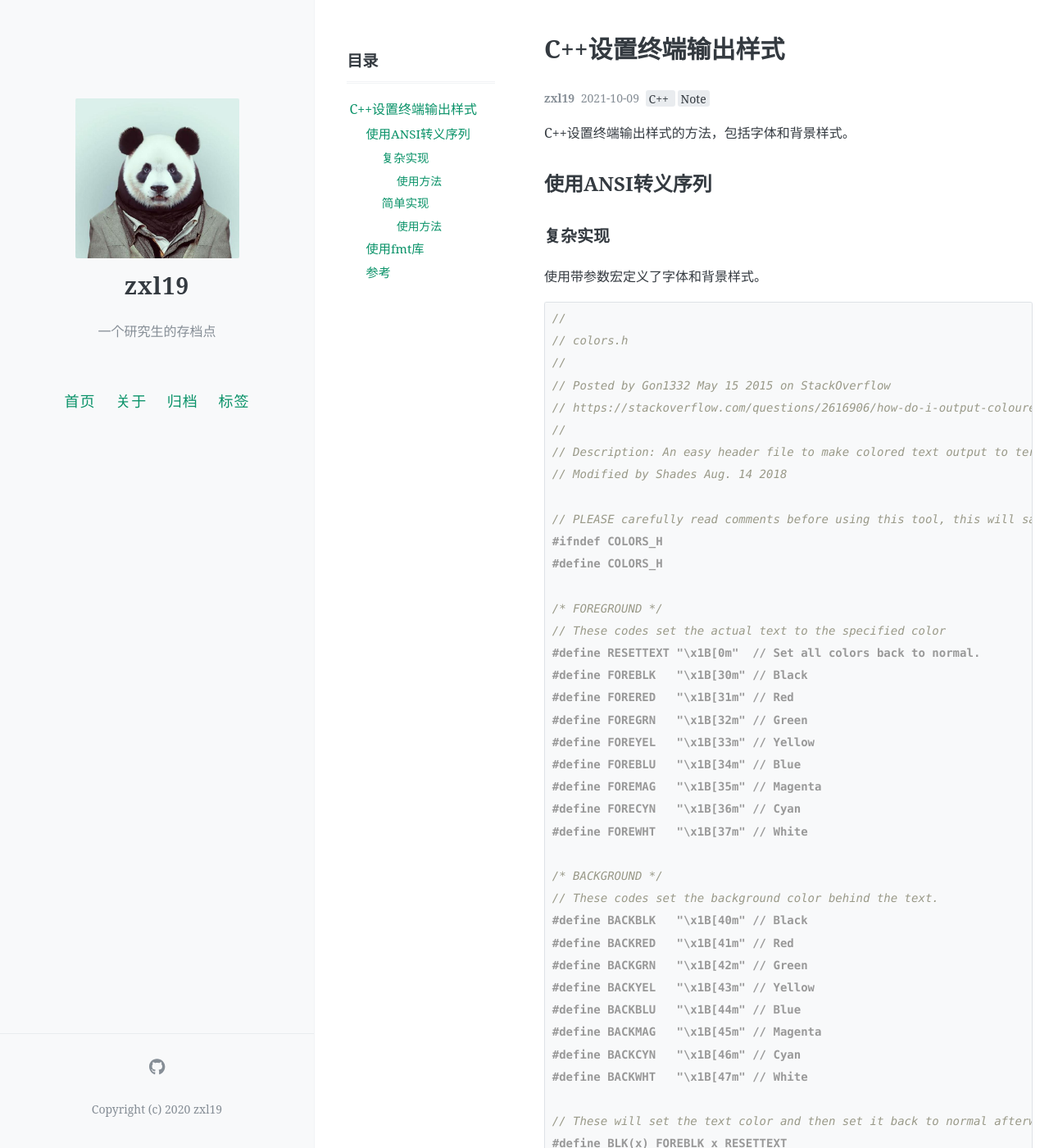
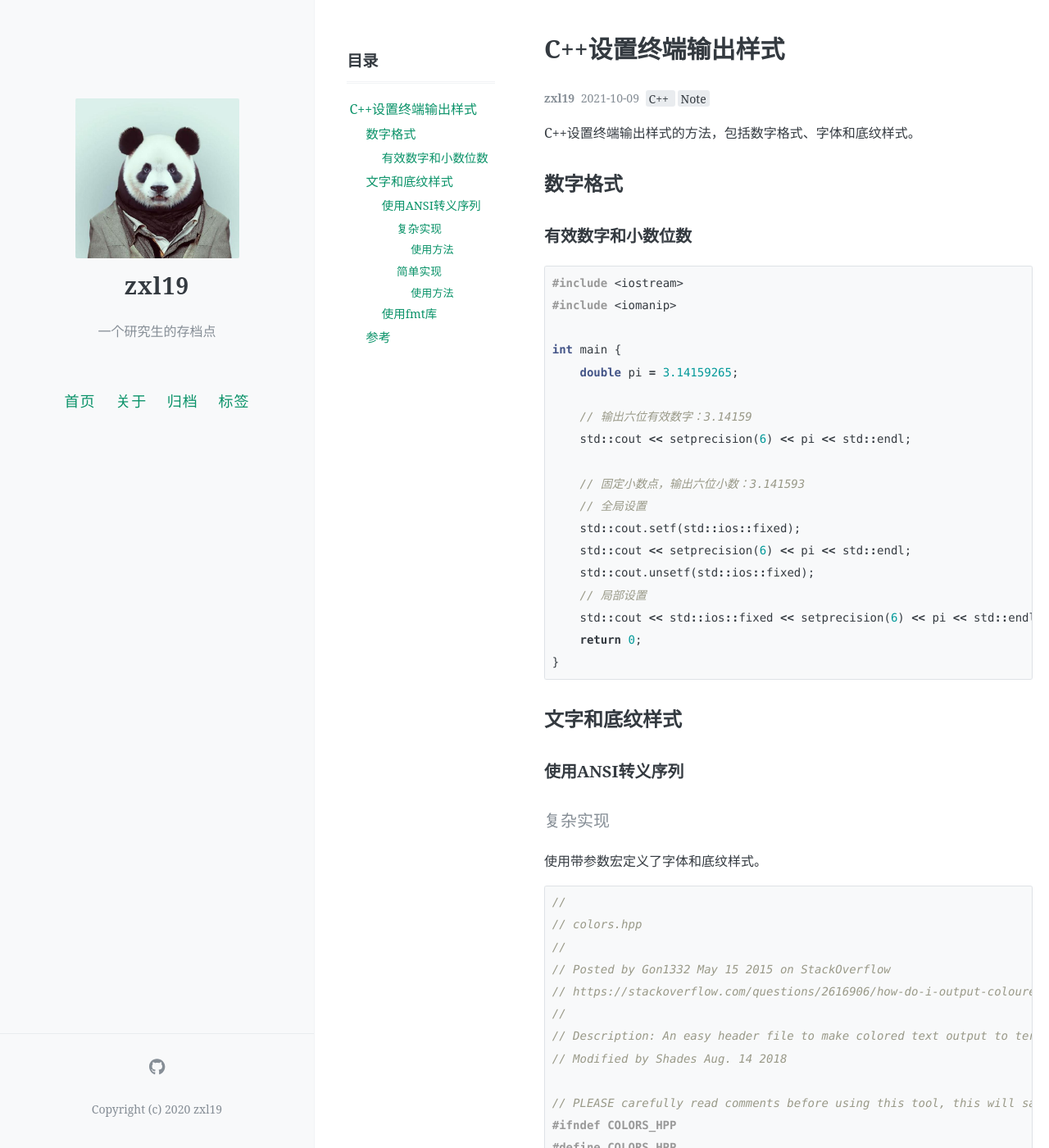
Before and after one commit to zxl19/zxl19.github.io, a Jekyll site: the page built from _posts/2021-10-09-cpp-terminal-format.md, in a window 1280 px wide and 1400 px high. Shown: the whole window at 82% size. Built offline with Jekyll 4.4.1, drawn with Linux system fonts in a browser that asks for light colours; comment, search, counter and statistics services are not loaded; some of the changed text lies outside the part shown.

Commit message:
Update Posts

````diff
--- a/_posts/2021-10-09-cpp-terminal-format.md
+++ b/_posts/2021-10-09-cpp-terminal-format.md
@@ -9,19 +9,46 @@ toc: true
 pinned: false
 ---
 
-C++设置终端输出样式的方法，包括字体和背景样式。
+C++设置终端输出样式的方法，包括数字格式、字体和底纹样式。
 
 <!-- more -->
 
-## 使用ANSI转义序列
+## 数字格式
 
-### 复杂实现
+### 有效数字和小数位数
 
-使用带参数宏定义了字体和背景样式。
+```cpp
+#include <iostream>
+#include <iomanip>
+
+int main {
+    double pi = 3.14159265;
+
+    // 输出六位有效数字：3.14159
+    std::cout << setprecision(6) << pi << std::endl;
+
+    // 固定小数点，输出六位小数：3.141593
+    // 全局设置
+    std::cout.setf(std::ios::fixed);
+    std::cout << setprecision(6) << pi << std::endl;
+    std::cout.unsetf(std::ios::fixed);
+    // 局部设置
+    std::cout << std::ios::fixed << setprecision(6) << pi << std::endl;
+    return 0;
+}
+```
+
+## 文字和底纹样式
+
+### 使用ANSI转义序列
+
+#### 复杂实现
+
+使用带参数宏定义了字体和底纹样式。
 
 ```cpp
 //
-// colors.h
+// colors.hpp
 //
 // Posted by Gon1332 May 15 2015 on StackOverflow
 // https://stackoverflow.com/questions/2616906/how-do-i-output-coloured-text-to-a-linux-terminal#2616912
@@ -30,8 +57,8 @@ C++设置终端输出样式的方法，包括字体和背景样式。
 // Modified by Shades Aug. 14 2018
 
 // PLEASE carefully read comments before using this tool, this will save you a lot of bugs that are going to be just about impossible to find.
-#ifndef COLORS_H
-#define COLORS_H
+#ifndef COLORS_HPP
+#define COLORS_HPP
 
 /* FOREGROUND */
 // These codes set the actual text to the specified color
@@ -121,10 +148,10 @@ C++设置终端输出样式的方法，包括字体和背景样式。
 
 // Example usage: cout << setBOLD << "I and all text after me will be BOLD/Bright until RESETTEXT is called in some way!" << endl;
 
-#endif /* COLORS_H */
+#endif /* COLORS_HPP */
 ```
 
-#### 使用方法
+##### 使用方法
 
 ```cpp
 // 使用后自动恢复默认样式，可嵌套使用
@@ -137,13 +164,13 @@ std::cout << SetForeRED << "This text and all text after it will be red until RE
 std::cout << SetBOLD << "I and all text after me will be BOLD/Bright until RESETTEXT is called in some way!" << std::endl;
 ```
 
-### 简单实现
+#### 简单实现
 
 使用带参数宏定义了字体样式。
 
 ```cpp
-#ifndef COLORS_H
-#define COLORS_H
+#ifndef COLORS_HPP
+#define COLORS_HPP
 
 //the following are UBUNTU/LINUX, and MacOS ONLY terminal color codes.
 #define RESET       "\033[0m"
@@ -164,17 +191,17 @@ std::cout << SetBOLD << "I and all text after me will be BOLD/Bright until RESET
 #define BOLDCYAN    "\033[1m\033[36m"   /* Bold Cyan */
 #define BOLDWHITE   "\033[1m\033[37m"   /* Bold White */
 
-#endif /* COLORS_H */
+#endif /* COLORS_HPP */
 ```
 
-#### 使用方法
+##### 使用方法
 
 ```cpp
 // 使用后保持当前样式设置，使用RESET恢复默认样式
 std::cout << RED << "Hello World" << RESET << std::endl;
 ```
 
-## 使用fmt库
+### 使用fmt库
 
 ```cpp
 #include <fmt/color.h>
@@ -188,7 +215,9 @@ int main() {
 
 ## 参考
 
-1. [设置输出颜色1-Stack Overflow](https://stackoverflow.com/questions/2616906/how-do-i-output-coloured-text-to-a-linux-terminal)
-2. [设置输出颜色2-Stack Overflow](https://stackoverflow.com/questions/9158150/colored-output-in-c/9158263)
-3. [ANSI escape code-Wikipedia](https://en.wikipedia.org/wiki/ANSI_escape_code)
-4. [fmtlib/fmt](https://github.com/fmtlib/fmt)
+1. [有效数字和小数位数1-CSDN博客](https://blog.csdn.net/weixin_39484422/article/details/89072133)
+2. [有效数字和小数位数2-CSDN博客](https://blog.csdn.net/xiongyangg/article/details/24439295)
+3. [文字和底纹样式1-Stack Overflow](https://stackoverflow.com/questions/2616906/how-do-i-output-coloured-text-to-a-linux-terminal)
+4. [文字和底纹样式2-Stack Overflow](https://stackoverflow.com/questions/9158150/colored-output-in-c/9158263)
+5. [ANSI escape code-Wikipedia](https://en.wikipedia.org/wiki/ANSI_escape_code)
+6. [fmtlib/fmt](https://github.com/fmtlib/fmt)
````
Also changed, not shown: _posts/2021-10-11-apt-note.md (+7 -4 lines).
